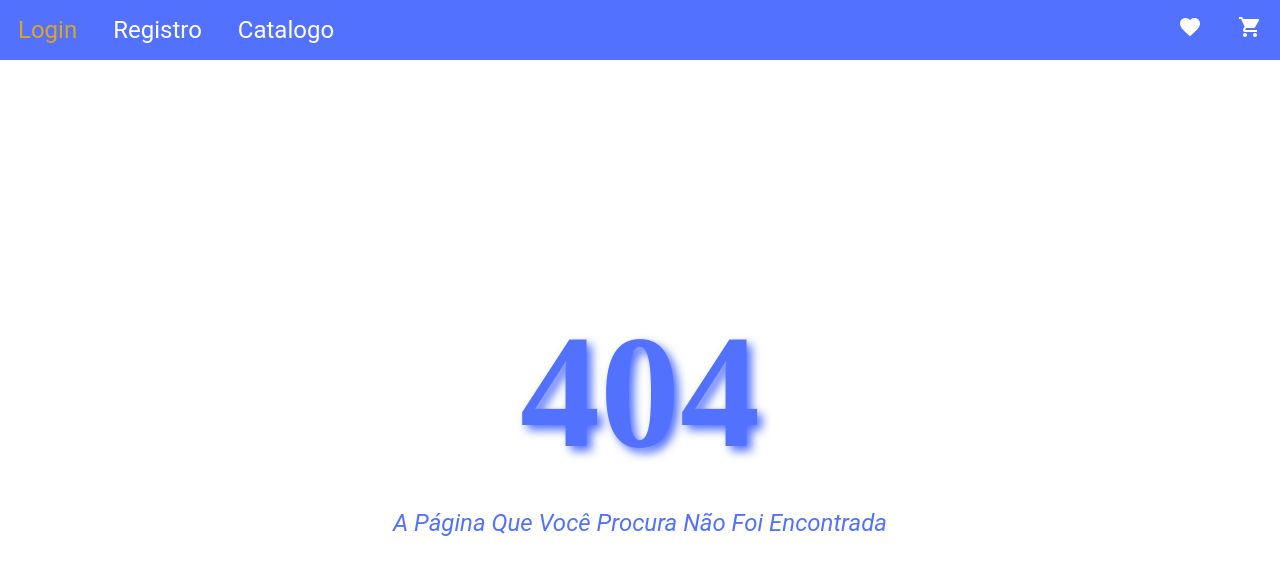
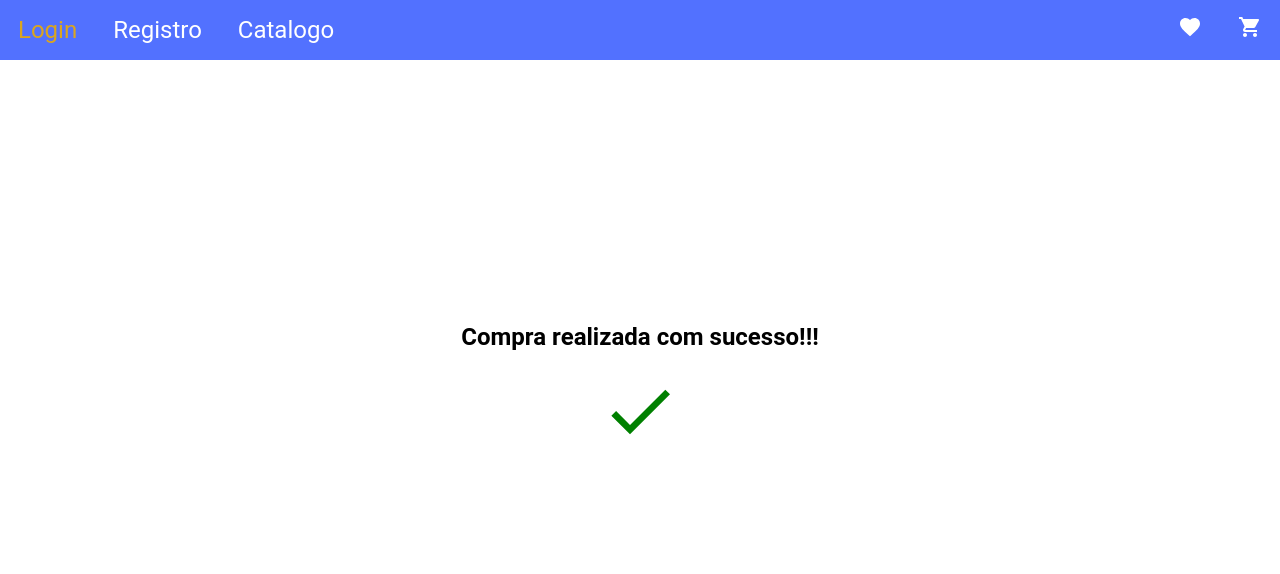
Before and after one commit to FelipeDalmeida/Projeto3_FrontEnd_Infnet, a React (Create React App) app: page /compra_realizada in a window 1280 px wide. Before the commit this address had no page. Shown: the top 574 px of the page. Built offline with nearby package versions, Linux system fonts and the light colour scheme.

Commit message:
pagina de compra finalizada

```diff
--- a/src/App.js
+++ b/src/App.js
@@ -12,6 +12,7 @@ const Favoritos=lazy(()=>import('./pages/favoritos/favoritos'))
 const Produto=lazy(()=>import('./pages/produto/pageproduto'))
 const Cart=lazy(()=>import('./pages/cart/cart'))
 const Checkout=lazy(()=>import('./pages/checkout/checkout'))
+const CompraRealizada=lazy(()=>import('./pages/comprarealizada/compraRealizada'))
 
 
 function App() {
@@ -28,6 +29,7 @@ function App() {
         <Route path="/favoritos" element={<Favoritos/>}/>
         <Route path="/cart" element={<Cart/>}/>
         <Route path="/checkout" element={<Checkout/>}/>
+        <Route path="/compra_realizada" element={<CompraRealizada/>}/>
         <Route path="*" element={<Notfound/>}/>
 
       </Routes>
--- a/src/pages/catalog/catalog.jsx
+++ b/src/pages/catalog/catalog.jsx
@@ -10,7 +10,7 @@ const Catalog=()=>{
 
     const [produtos,setProdutos]=useState(<PlaceholderCatalog/>);
     const loadData=async()=>{
-        const response=await get("http://demo7797720.mockable.io/projetofrontend3").catch((error)=>{if(error.response){return null}}); //Pela doc do axios: catch irá verificar se teve erro, caso tenha, resonse será null
+        const response=await get("https://demo7797720.mockable.io/projetofrontend3").catch((error)=>{if(error.response){return null}}); //Pela doc do axios: catch irá verificar se teve erro, caso tenha, resonse será null
 
         setProdutos(response?<Produtos produtos={response.data}/>:<Notfound/>)  //Produtos serão carregados apenas quando tiver resposta do get, evita ficar aparecendo a página 404 e depois carregando os produtos.
 
@@ -18,10 +18,10 @@ const Catalog=()=>{
 
 
     useEffect(()=>{loadData()},[]);
-    // console.log(catalog);
+
 
     return <>{produtos}</>
-    // return <Produtos produtos={catalog}/>
+
 
 
 }
--- a/src/pages/checkout/checkout.jsx
+++ b/src/pages/checkout/checkout.jsx
@@ -16,13 +16,14 @@ import SelectOptions from "../../components/select/select";
 const Checkout=()=>{
 
     const [Produtos,setProdutos]=useState([])
-    const [endereco,setEndereco]=useState({value:"",error:null})
-    const [cep,setCep]=useState({value:"",error:null})
-    const [celular,setCelular]=useState({value:"",error:null})
-    const [nome,setNome]=useState({value:"",error:null})
-    const [CPF,setCPF]=useState({value:"",error:null})
+    const [endereco,setEndereco]=useState({value:"",error:false})
+    const [cep,setCep]=useState({value:"",error:false})
+    const [celular,setCelular]=useState({value:"",error:false})
+    const [nome,setNome]=useState({value:"",error:false})
+    const [CPF,setCPF]=useState({value:"",error:false})
     const [cartao,setCartao]=useState({nome:"",errorNome:null,cod:"",errorCod:null,data:"",errorData:null,numero:"",errorNumero:null})
     const [pagamento,setPagamento]=useState("PIX")
+    const [valida,setValida]=useState(false)
 
     const opcoesPagamento=["PIX","Cartão","Boleto"]
     const navigate=useNavigate();
@@ -39,7 +40,7 @@ const Checkout=()=>{
     const eventHandlerPagamento=(e)=>{setPagamento(e.target.value)}
 
 
-    const validaCompra=()=>{
+    const validaCampos=()=>{
         if(!endereco.value){
             setEndereco({...endereco, error:"Digite o endereço"})
         } else{
@@ -84,8 +85,12 @@ const Checkout=()=>{
             }
 
         }
+        if((endereco.value) && (cep.value.length==8) && (celular.value.length==9) && (nome.value) && (CPF.value.length==11)){ //em um cenario real, colocar erro do cartao
+            goToPage("compra_realizada")
+        } else {return false}
+    }
 
-    }
+
 
     const calculaValor=(price,discount,unit)=>{
       price=parseFloat(price).toFixed(2)
@@ -136,8 +141,8 @@ const Checkout=()=>{
                 {pagamento==="PIX"?<Grid item xs={12} md={6} sx={{backgroundColor: "white" ,display:"flex",flexDirection:"column",alignItems:"center",margin: "0px"}}><Box sx={{ backgroundColor:"rgb(229, 255, 241)",width:"100%",padding:"5px",margin:"5px",textAlign: "center"}}><Text text={`Total à vista no PIX:`} style={{color:"rgb(31, 144, 80)",fontSize:"12px"}}/><Text text={`R$ ${(valorComDesconto()*0.9).toFixed(2)}`} style={{color:"rgb(31, 144, 80)",fontSize:"24px"}}/></Box></Grid>:""}
             </Grid>
           <Box>
-            <Btn title={"Pagar"} onClick={validaCompra} style={{backgroundColor:corPrincipal}} fullWidth={true}/>
-            <Btn title={"Voltar para o carrinho"} onClick={()=>goToPage("cart")} style={{backgroundColor:corPrincipal}} fullWidth={true}/>
+            <Btn title={"Pagar"} onClick={()=> validaCampos()} style={{backgroundColor:corPrincipal}} fullWidth={true}/>
+            <Btn title={"Voltar para o carrinho"} onClick={()=>goToPage("catalog")} style={{backgroundColor:corPrincipal}} fullWidth={true}/>
           </Box>
         </Grid>
       </Grid>
--- /dev/null
+++ b/src/pages/comprarealizada/compraRealizada.jsx
@@ -0,0 +1,24 @@
+import { Stack } from "@mui/material"
+import Text from "../../components/text/text";
+import CheckIcon from '@mui/icons-material/Check';
+
+
+const CompraRealizada=({})=>{
+
+
+
+
+
+    return <Stack
+    direction="column"
+    sx={{alignItems: "center",
+    height: "calc(100vh - 166px)",
+    justifyContent: "center",
+    width:"100%"}}>
+        <Text text={"Compra realizada com sucesso!!! "} type={"h2"}/>
+        <CheckIcon sx={{fontSize:"5em", color:"green"}}/>
+
+    </Stack>
+}
+
+export default CompraRealizada
--- a/src/pages/login/login.jsx
+++ b/src/pages/login/login.jsx
@@ -42,7 +42,7 @@ const Login=()=>{
 
     const validaChekbox=()=>{
         setIsChecked(!isChecked)
-        console.log(isChecked)
+
     }
 
     return <div style={loginStyle}>
--- a/src/pages/produto/pageproduto.jsx
+++ b/src/pages/produto/pageproduto.jsx
@@ -25,9 +25,9 @@ const Produto=()=>{
 
     const loadData=async()=>{
 
-        // const response = await get(`http://demo7797720.mockable.io/produto/${id}`).catch((error)=>{if(error.response){return null}}); //Para utilizar com mock de cada página
+        // const response = await get(`https://demo7797720.mockable.io/produto/${id}`).catch((error)=>{if(error.response){return null}}); //Para utilizar com mock de cada página
 
-        const response = await get(`http://demo7797720.mockable.io/projetofrontend3`).catch((error)=>{if(error.response){return null}}); //Pela doc do axios: catch irá verificar se teve erro, caso tenha, resonse será null
+        const response = await get(`https://demo7797720.mockable.io/projetofrontend3`).catch((error)=>{if(error.response){return null}}); //Pela doc do axios: catch irá verificar se teve erro, caso tenha, resonse será null
         const produtos = response.data;
         let info=selecionaProduto(produtos)
 
--- a/src/pages/register/register.jsx
+++ b/src/pages/register/register.jsx
@@ -50,7 +50,7 @@ const Register=()=>{
 
     const validaChekbox=()=>{
         setIsChecked(!isChecked)
-        console.log(isChecked)
+
     }
 
     return <div style={loginStyle}>
--- a/src/services/getData.js
+++ b/src/services/getData.js
@@ -14,7 +14,7 @@ const addLocalStorage=(local,info)=>{
 
     if(localSave){
         localSave=JSON.parse(localSave)
-        console.log(localSave)
+
         let verifica=localSave.some(item=>item.id===info.id)
         if(!verifica){
             window.localStorage.setItem(local,JSON.stringify([...localSave,info]))
@@ -37,7 +37,7 @@ const atualizaUnidadesLocalStorage=(local,info)=>{  //utilizado apenas na pagina
 
 const loadLocalStrorage=(local)=>{
     let info=JSON.parse(window.localStorage.getItem(local))
-    console.log(info)
+
     return info
 }
 
```
